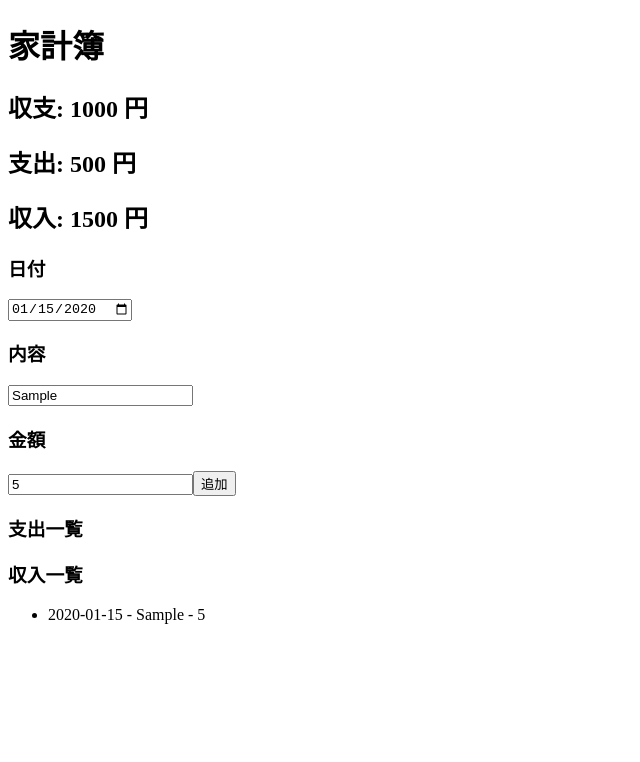
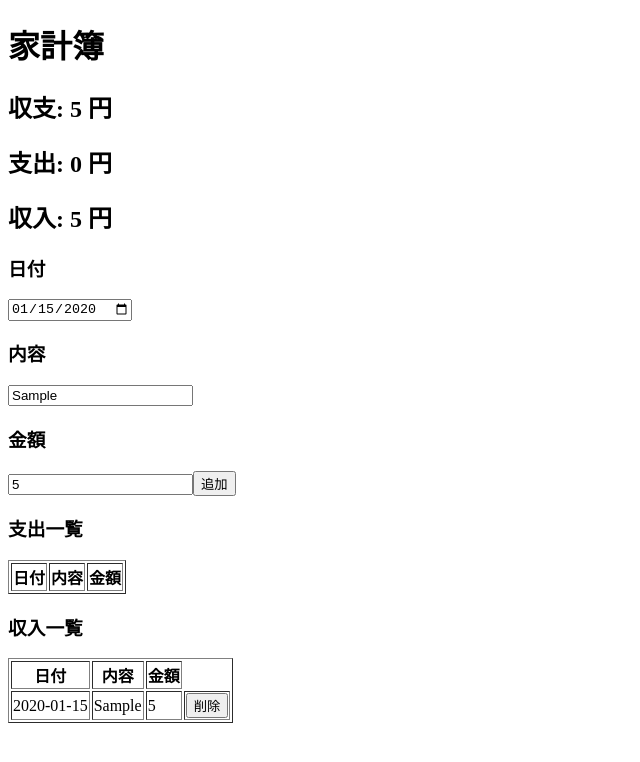
Before and after one commit to OrlyIdeate/settlement_webapp, a React (Create React App) app: page / in a window 1280 px wide. Both pictures are taken after typing "2020-01-15", "Sample", "5" into the empty fields and a click on the button "追加". Shown: the top 762 px of the page, without its empty margins (0-640 px from the left). Built offline with nearby package versions, Linux system fonts and the light colour scheme; the HTML template or start-up script is replaced by a standard one.

Commit message:
データコンテキストを使用して収支の状態を管理し、収入と支出の表示を動的に更新するように変更

```diff
--- a/src/App.jsx
+++ b/src/App.jsx
@@ -13,10 +13,10 @@ export default function App() {
   return (
     <>
         <h1>家計簿</h1>
-        <Balance value="1000" />
-        <Expense value="500" />
-        <Income value="1500" />
         <DataProvider>
+          <Balance />
+          <Expense />
+          <Income />
           <Iteminput />
           <ExpenseTable />
           <IncomeTable />
--- a/src/component/balance.jsx
+++ b/src/component/balance.jsx
@@ -1,7 +1,12 @@
-export default function Balance(props) {
+import React, { useContext } from "react";
+import { DataContext } from "../dataContext";
+
+export default function Balance() {
+    const { balance } = useContext(DataContext);
+
     return (
         <div>
-            <h2>収支: { props.value } 円</h2>
+            <h2>収支: { balance } 円</h2>
         </div>
     );
     }
--- a/src/component/expense.jsx
+++ b/src/component/expense.jsx
@@ -1,7 +1,12 @@
-export default function Expense(props) {
+import React, { useContext } from "react";
+import { DataContext } from "../dataContext";
+
+export default function Expense() {
+    const { expense } = useContext(DataContext)
+
     return (
         <div>
-            <h2>支出: { props.value } 円</h2>
+            <h2>支出: { expense } 円</h2>
         </div>
     );
     }
--- a/src/component/expenseTable.jsx
+++ b/src/component/expenseTable.jsx
@@ -2,16 +2,32 @@ import React, { useContext } from "react";
 import { DataContext } from "../dataContext";
 
 export default function ExpenseTable() {
-    const { expenses } = useContext(DataContext);
+    const { balance, setBalance, expense, setExpense, expenses, setExpenses } = useContext(DataContext);
+
+    const handleDelete = (item, index) => {
+        setBalance(balance - item.amount);
+        setExpense(expense- item.amount);
+        setExpenses(expenses.filter((item, i) => i !== index));
+    };
 
     return (
         <>
             <h3>支出一覧</h3>
-            <ul>
-                {expenses.map((item, index) => (
-                    <li key={index}>{item.date} - {item.description} - {item.amount}</li>
-                ))}
-            </ul>
+            <table border="1">
+                <thead>
+                    <tr><th>日付</th><th>内容</th><th>金額</th></tr>
+                </thead>
+                <tbody>
+                    {expenses.map((item, index) => (
+                        <tr key={index}>
+                            <td>{item.date}</td>
+                            <td>{item.description}</td>
+                            <td>{item.amount}</td>
+                            <td><button onClick={() => handleDelete(item, index)}>削除</button></td>
+                        </tr>
+                    ))}
+                </tbody>
+            </table>
 
         </>
     );
--- a/src/component/income.jsx
+++ b/src/component/income.jsx
@@ -1,7 +1,12 @@
-export default function Income(props) {
+import React, { useContext } from "react";
+import { DataContext } from "../dataContext";
+
+export default function Income() {
+    const { income } = useContext(DataContext);
+
     return (
         <div>
-            <h2>収入: { props.value } 円</h2>
+            <h2>収入: { income } 円</h2>
         </div>
     )
 }
--- a/src/component/incomeTable.jsx
+++ b/src/component/incomeTable.jsx
@@ -2,16 +2,32 @@ import React, { useContext } from "react";
 import { DataContext } from "../dataContext";
 
 export default function IncomeTable() {
-    const { incomes } = useContext(DataContext);
+    const { balance, setBalance, income, setIncome, incomes, setIncomes } = useContext(DataContext);
+
+    const handleDelete = (item, index) => {
+        setBalance(balance - item.amount);
+        setIncome(income - item.amount);
+        setIncomes(incomes.filter((item, i) => i !== index));
+    };
 
     return (
         <>
             <h3>収入一覧</h3>
-            <ul>
-                {incomes.map((income, index) => (
-                    <li key={index}>{income.date} - {income.description} - {income.amount}</li>
-                ))}
-            </ul>
+            <table border="1">
+                <thead>
+                    <tr><th>日付</th><th>内容</th><th>金額</th></tr>
+                </thead>
+                <tbody>
+                    {incomes.map((item, index) => (
+                        <tr key={index}>
+                            <td>{item.date}</td>
+                            <td>{item.description}</td>
+                            <td>{item.amount}</td>
+                            <td><button onClick={() => handleDelete(item, index)}>削除</button></td>
+                        </tr>
+                    ))}
+                </tbody>
+            </table>
         </>
     );
 }
--- a/src/component/itemInput.jsx
+++ b/src/component/itemInput.jsx
@@ -3,7 +3,7 @@ import { DataContext } from "../dataContext";
 
 export default function Iteminput() {
 
-    const { expenses, setExpenses, incomes, setIncomes } = useContext(DataContext);
+    const { balance, setBalance, expense, setExpense, income, setIncome, expenses, setExpenses, incomes, setIncomes } = useContext(DataContext);
 
     const SubmitHandler = (event) => {
         event.preventDefault();
@@ -12,11 +12,16 @@ export default function Iteminput() {
         const amount = event.target[2].value;
         const data = { date, description, amount };
 
+        // amountが0以下の場合はexpensesに追加、それ以外はincomesに追加
         if (amount <= 0) {
             setExpenses([...expenses, data]);
+            setExpense(expense + Number(amount));
         } else {
             setIncomes([...incomes, data]);
-        }
+            setIncome(income + Number(amount));
+        };
+
+        setBalance(balance + Number(amount));
     };
 
     return (
--- a/src/dataContext.js
+++ b/src/dataContext.js
@@ -3,11 +3,14 @@ import React, { createContext, useState } from "react";
 export const DataContext = createContext();
 
 export const DataProvider = ({ children }) => {
+    const [balance, setBalance] = useState(0);
+    const [expense, setExpense] = useState(0);
+    const [income, setIncome] = useState(0);
     const [expenses, setExpenses] = useState([]);
     const [incomes, setIncomes] = useState([]);
 
     return (
-        <DataContext.Provider value={{ expenses, setExpenses, incomes, setIncomes }}>
+        <DataContext.Provider value={{ balance, setBalance, expense, setExpense, income, setIncome, expenses, setExpenses, incomes, setIncomes }}>
             {children}
         </DataContext.Provider>
     );
```
Also changed, not shown: src/handleDelete.js (added).
